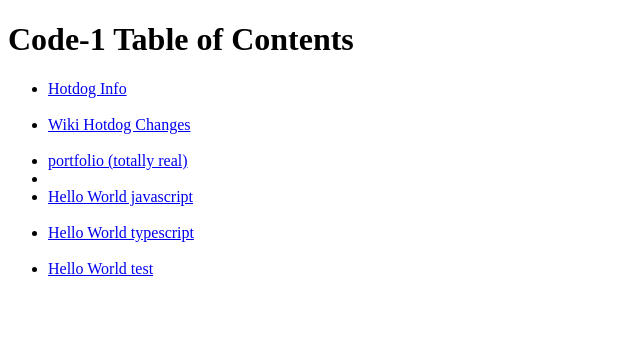
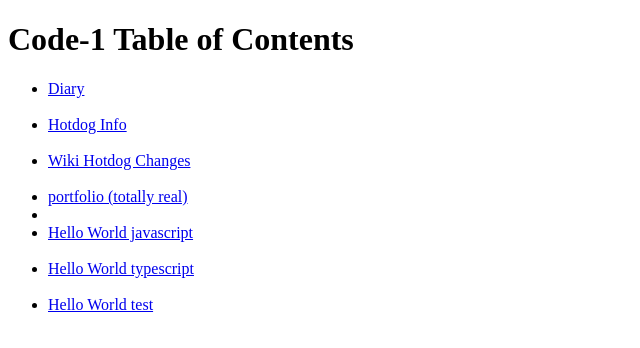
Before and after one commit to Mikhail-69420/Code1, a plain HTML site: page index.html in a window 1280 px wide. Shown: the whole page, without its empty margins (0-640 px from the left). Drawn offline with Linux system fonts and the light colour scheme.

Commit message:
diary + index change

```diff
--- a/index.html
+++ b/index.html
@@ -12,6 +12,8 @@
 
     <main>
         <ul>
+            <li> <a href="task_1/diary"> Diary</a> </li>
+            <br>
             <li> <a href="task_2_3/2.4_html_tags.html"> Hotdog Info</a> </li>
             <br>
             <li> <a href="task_2_3/wiki hotdog change.png"> Wiki Hotdog Changes</a> </li>
```
Also changed, not shown: 3 other files.
